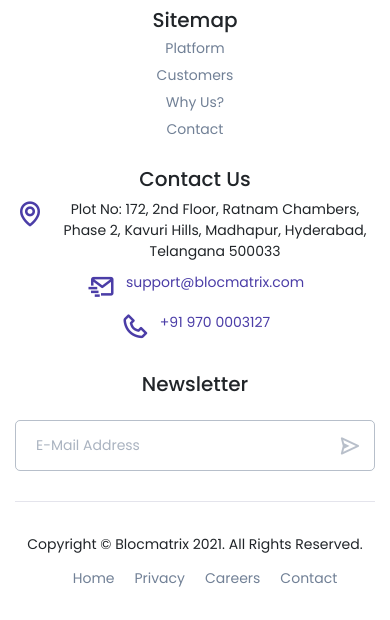
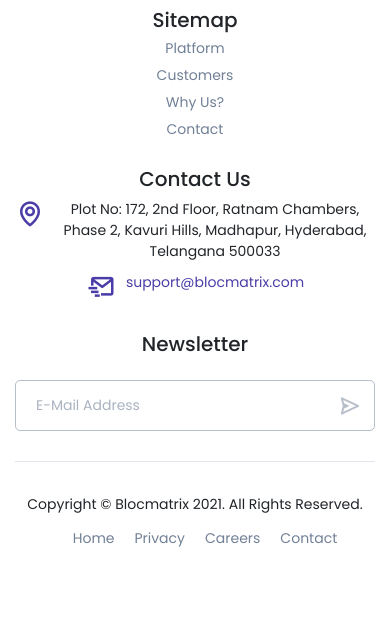
Before and after one commit to blocmatrix/blocmatrix.github.io, a plain HTML site: page about-us.html in a window 390 px wide. Shown: the part 4572-5192 px from the top of the page. After the commit the page ends 5152 px from the top, so only its background shows below. Drawn offline with Linux system fonts and the light colour scheme.

Commit message:
removed contact phone number

```diff
--- a/about-us.html
+++ b/about-us.html
@@ -403,10 +403,10 @@
                                     <i class='bx bx-mail-send'></i>
                                     <a href="mailto:support@blocmatrix.com">support@blocmatrix.com</a>
                                 </li>
-                                <li>
+                                <!-- <li>
                                     <i class='bx bx-phone'></i>
                                     <a href="tel:+916301016582">+91 970 0003127</a>
-                                </li>
+                                </li> -->
                             </ul>
                         </div>
                     </div>
```
Also changed, not shown: ai.html (+2 -2 lines), aiWorks.html (+2 -2 lines), blockchain.html (+2 -2 lines), blockchainWorks.html (+2 -2 lines), careers.html (+2 -2 lines), contact-us.html (+2 -2 lines), gamingWorks.html (+2 -2 lines), index.html (+2 -2 lines), industries.html (+2 -2 lines), iot.html (+2 -2 lines), job.html (+2 -2 lines), nft-marketplace.html (+2 -2 lines), services.html (+2 -2 lines), team.html (+2 -2 lines), 1 more files.
